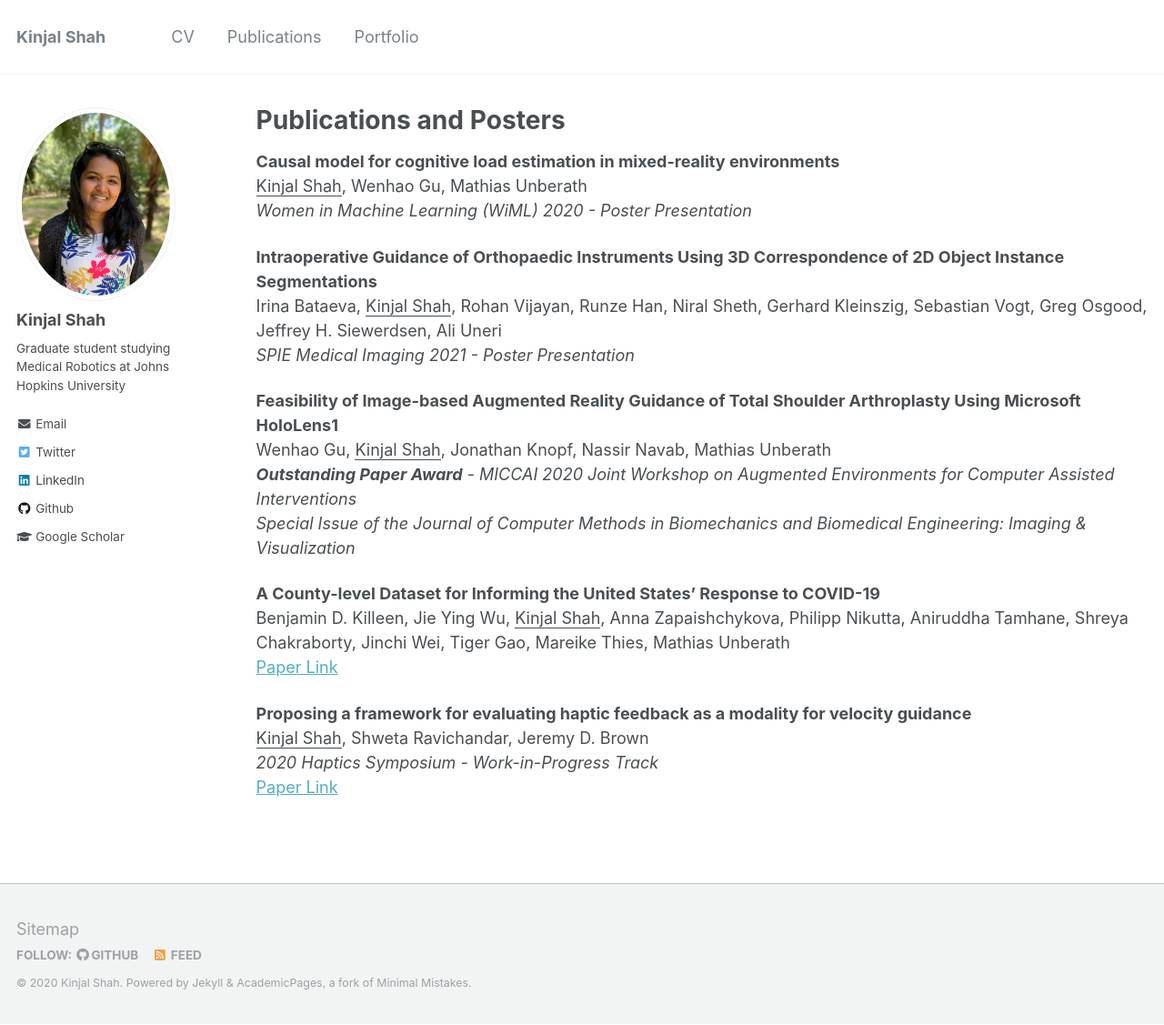
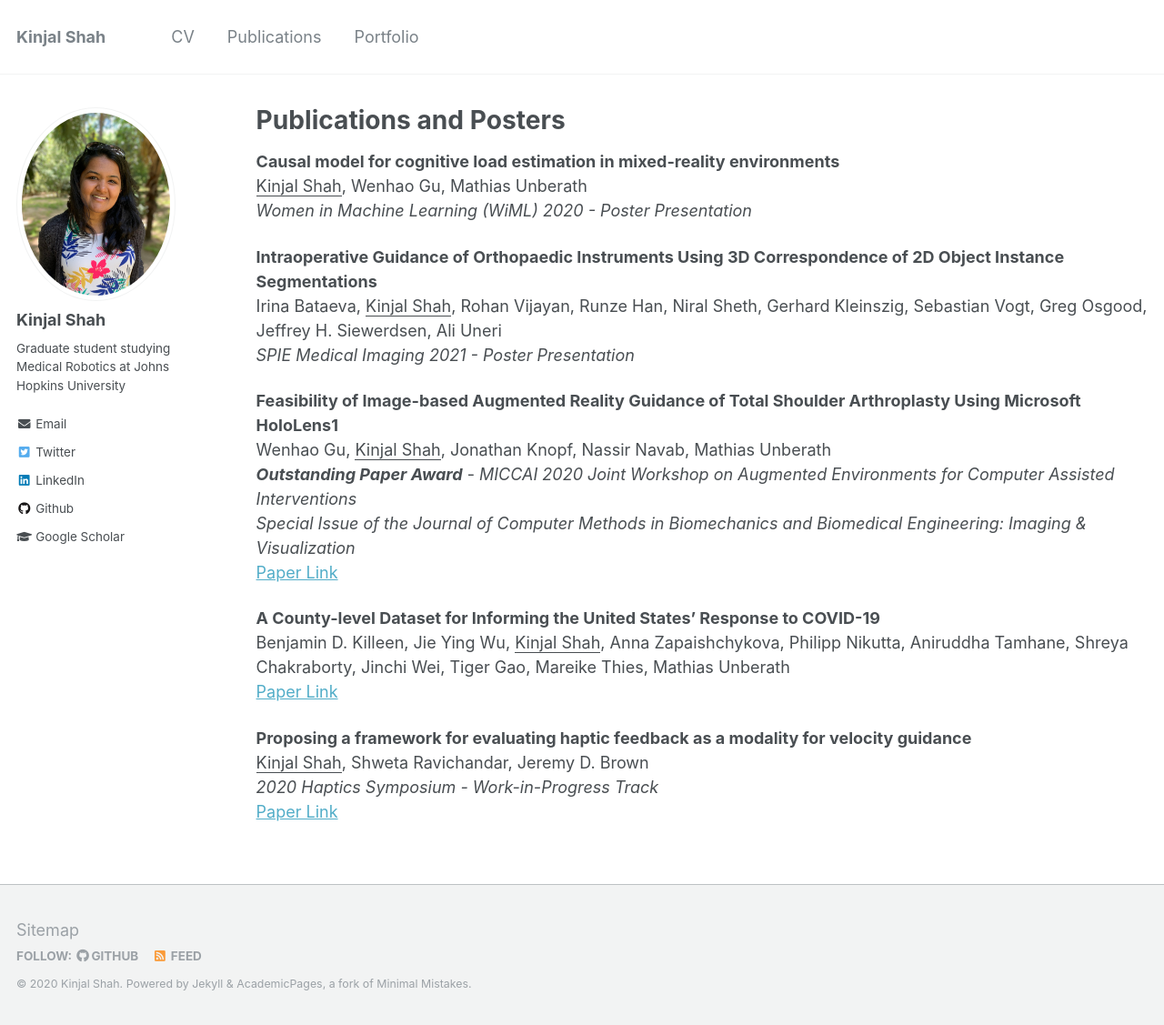
Before and after one commit to kinjmshah/kinjmshah.github.io, a Jekyll site: the page built from _pages/publications.md, in a window 1280 px wide and 1127 px high. Shown: the whole window at 91% size. Built offline with Jekyll 4.4.1, drawn with Linux system fonts in a browser that asks for light colours.

Commit message:
Update publications.md

```diff
--- a/_pages/publications.md
+++ b/_pages/publications.md
@@ -17,6 +17,7 @@ Irina Bataeva, <ins>Kinjal Shah</ins>, Rohan Vijayan, Runze Han, Niral Sheth, Ge
 Wenhao Gu, <ins>Kinjal Shah</ins>, Jonathan Knopf, Nassir Navab, Mathias Unberath
 ***Outstanding Paper Award*** - *MICCAI 2020 Joint Workshop on Augmented Environments for Computer Assisted Interventions*
 *Special Issue of the Journal of Computer Methods in Biomechanics and Biomedical Engineering: Imaging & Visualization*
+[Paper Link](https://www.tandfonline.com/doi/full/10.1080/21681163.2020.1835556)
 
 **A County-level Dataset for Informing the United States' Response to COVID-19**
 Benjamin D. Killeen, Jie Ying Wu, <ins>Kinjal Shah</ins>, Anna Zapaishchykova, Philipp Nikutta, Aniruddha Tamhane, Shreya Chakraborty, Jinchi Wei, Tiger Gao, Mareike Thies, Mathias Unberath
```
